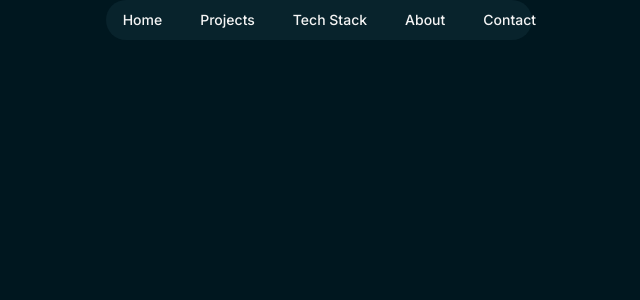
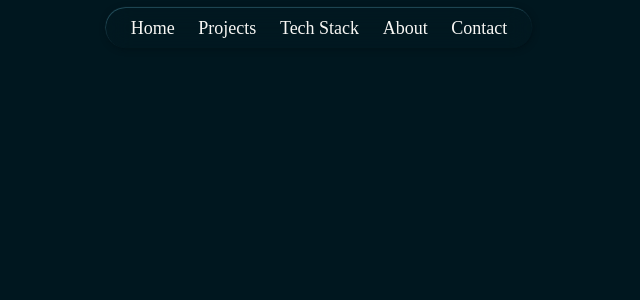
Before and after one commit to Devon-Hill7/devon-portfolio, a Next.js app in the folder client/: page / in a window 1280 px wide. Shown: the top 300 px of the page, without its empty margins (321-961 px from the left). Built offline with nearby package versions, Linux system fonts and the light colour scheme.

Commit message:
Finished Navbar design

```diff
--- a/client/app/globals.css
+++ b/client/app/globals.css
@@ -6,8 +6,9 @@
 
 @theme inline {
   --color-background: #00171F;
-  --color-foreground: #08232C;
-  --color-offwhite: #F5F5F5;
+  --color-backgroundend: #000B0F;
+  --color-foreground: #0B2730;
+  --color-offwhite: #F8F7F4;
   --radius-sm: calc(var(--radius) * 0.6);
   --radius-md: calc(var(--radius) * 0.8);
   --radius-lg: var(--radius);
@@ -15,6 +16,9 @@
   --radius-2xl: calc(var(--radius) * 1.8);
   --radius-3xl: calc(var(--radius) * 2.2);
   --radius-4xl: calc(var(--radius) * 2.6);
+  --font-inter: "var(--font-inter)", "sans-serif";
+  --font-spacegrotesk: "var(--font-spacegrotesk)", "sans-serif";
+
 }
 
 
--- a/client/app/layout.tsx
+++ b/client/app/layout.tsx
@@ -1,19 +1,11 @@
 import type { Metadata } from "next";
-import { Geist, Geist_Mono, Inter } from "next/font/google";
+import { Space_Grotesk, Inter } from "next/font/google";
 import "./globals.css";
 import { cn } from "@/lib/utils";
 
 const inter = Inter({subsets:['latin'],variable:'--font-sans'});
+const  spaceGrotesk = Space_Grotesk({ subsets: ["latin"], variable: "--font-space-grotesk" });
 
-const geistSans = Geist({
-  variable: "--font-geist-sans",
-  subsets: ["latin"],
-});
-
-const geistMono = Geist_Mono({
-  variable: "--font-geist-mono",
-  subsets: ["latin"],
-});
 
 export const metadata: Metadata = {
   title: "Create Next App",
@@ -28,7 +20,7 @@ export default function RootLayout({
   return (
     <html
       lang="en"
-      className={cn("h-full", "antialiased", geistSans.variable, geistMono.variable, "font-sans", inter.variable)}
+      className={cn("h-full", "antialiased", spaceGrotesk.variable, "font-sans", inter.variable)}
     >
       <body className="min-h-full flex flex-col">{children}</body>
     </html>
--- a/client/app/page.tsx
+++ b/client/app/page.tsx
@@ -3,8 +3,9 @@ import NavBar from "@/components/ui/NavBar";
 export default function Home() {
   return (
     <main>
-      <div className= "bg-background min-h-screen">
-        <div className="flex h-grow w-screen justify-center"><NavBar/></div>
+      <div className= "bg-background flex items-center flex-col min-h-screen">
+        <NavBar/>
+        <div className="flex1 flex flex-col items-center"></div>
       </div>
     </main>
   );
--- a/client/components/ui/Button.tsx
+++ b/client/components/ui/Button.tsx
@@ -14,7 +14,7 @@ const buttonVariants = cva(
         secondary:
           "bg-secondary text-secondary-foreground hover:bg-secondary/80 aria-expanded:bg-secondary aria-expanded:text-secondary-foreground",
         ghost:
-          "text-offwhite rounded-full hover:bg-background hover:text-offwhite aria-expanded:bg-muted aria-expanded:text-white dark:hover:bg-muted/50",
+          "text-offwhite text-lg font-spacegrotesk rounded-full hover:shadow-[-0.45px_-0.75px_1px_rgba(70,150,170,0.4),0.45px_0.75px_6px_rgba(0,13,18,1)] active:shadow-[inset_1px_1px_3px_rgba(0,0,0,0.6),inset_-1px_-1px_2px_rgba(120,200,220,0.08)]",
         destructive:
           "bg-destructive/10 text-destructive hover:bg-destructive/20 focus-visible:border-destructive/40 focus-visible:ring-destructive/20 dark:bg-destructive/20 dark:hover:bg-destructive/30 dark:focus-visible:ring-destructive/40",
         link: "text-primary underline-offset-4 hover:underline",
--- a/client/components/ui/NavBar.tsx
+++ b/client/components/ui/NavBar.tsx
@@ -1,14 +1,16 @@
 import React from 'react'
-import { Button } from "./Button"
+import NavbarButton from "./NavbarButton"
 
 const NavBar = () => {
   return (
-    <div className="bg-foreground flex h-grow w-1/3 gap-5 rounded-full justify-between align-middle p-2">
-      <Button variant="ghost" size="xs">Home</Button>
-      <Button variant="ghost" size="xs">Projects</Button>
-      <Button variant="ghost" size="xs">Tech Stack</Button>
-      <Button variant="ghost" size="xs">About</Button>
-      <Button variant="ghost" size="xs">Contact</Button>
+    <div className="bg-foreground/10 backdrop-blur-md flex w-1/3 rounded-full justify-between align-middle mt-2 shadow-[-0.45px_-0.75px_1px_rgba(42,92,107,1),0.45px_0.75px_6px_rgba(0,13,18,0.6)]">
+      <div className="max-w-5xl w-full mx-auto flex justify-between align-middle px-4 py-2">
+        <NavbarButton text="Home" />
+        <NavbarButton text="Projects" />
+        <NavbarButton text="Tech Stack" />
+        <NavbarButton text="About" />
+        <NavbarButton text="Contact" />
+      </div>
     </div>
   )
 }
--- /dev/null
+++ b/client/components/ui/NavbarButton.tsx
@@ -0,0 +1,16 @@
+import React from 'react'
+import { Button } from "./Button"
+
+type NavbarButtonProps = {
+  text: string
+}
+
+const NavbarButton = ({ text }: NavbarButtonProps) => {
+  return (
+    <Button variant="ghost" size="xs">
+      {text}
+    </Button>
+  )
+}
+
+export default NavbarButton
--- a/client/package.json
+++ b/client/package.json
@@ -13,7 +13,7 @@
     "class-variance-authority": "^0.7.1",
     "clsx": "^2.1.1",
     "lucide-react": "^1.16.0",
-    "next": "16.2.6",
+    "next": "^16.2.6",
     "react": "19.2.4",
     "react-dom": "19.2.4",
     "shadcn": "^4.7.0",
@@ -25,9 +25,11 @@
     "@types/node": "^20",
     "@types/react": "^19",
     "@types/react-dom": "^19",
+    "autoprefixer": "^10.5.0",
     "eslint": "^9",
     "eslint-config-next": "16.2.6",
-    "tailwindcss": "^4",
+    "postcss": "^8.5.14",
+    "tailwindcss": "^4.3.0",
     "typescript": "^5"
   }
 }
```
Also changed, not shown: 1 other file (tests, documents, lock files or other folders).
